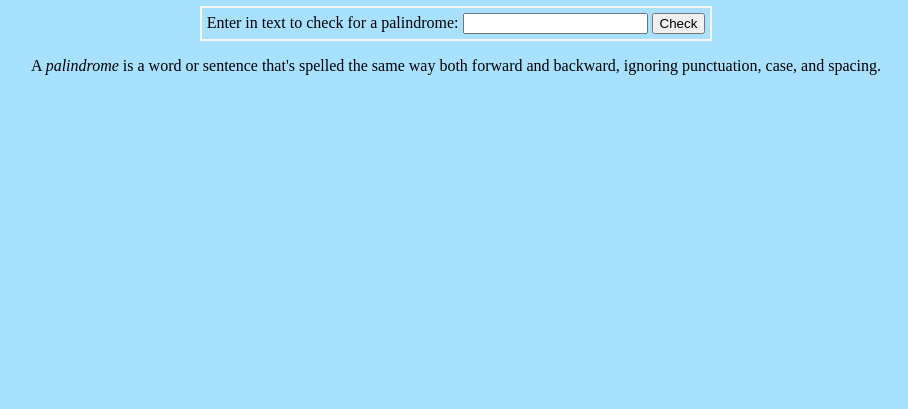
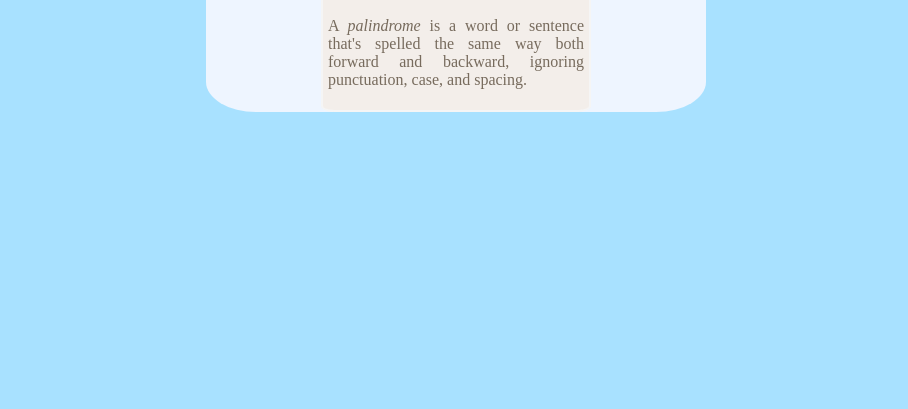
Before and after one commit to MHajdo/palindrome_checker, a plain HTML site: page index.html in a window 1280 px wide. Shown: the part 391-800 px from the top of the page, without its empty margins (184-1092 px from the left). Drawn offline with Linux system fonts and the light colour scheme.

Commit message:
css updates

```diff
--- a/index.html
+++ b/index.html
@@ -16,7 +16,7 @@
             <div id="result"></div>
         </div>
         <div class="info">
-            <p>A <i>palindrome</i> is a word or sentence that's spelled the same way both forward and backward, ignoring punctuation, case, and spacing.</p>
+            <p class="info-text">A <i>palindrome</i> is a word or sentence that's spelled the same way both forward and backward, ignoring punctuation, case, and spacing.</p>
         </div>
     </div>
     <script src="script.js"></script>
--- a/script.js
+++ b/script.js
@@ -15,9 +15,9 @@ checkButton.addEventListener("click", () => {
         alert("Please input a value")
     } else if (palindromeChecker(textInput.value)) {
         resultDiv.innerHTML = `
-        <p><strong>${textInput.value}</strong> is a palindrome</p>`
+        <p class="palindrome"><strong>${textInput.value}</strong> is a palindrome</p>`
     } else {
         resultDiv.innerHTML = `
-        <p><strong>${textInput.value}</strong> is not a palindrome</p>`
+        <p class="not-palindrome"><strong>${textInput.value}</strong> is not a palindrome</p>`
     }
 })
--- a/styles.css
+++ b/styles.css
@@ -9,17 +9,46 @@ body {
 }
 
 .container {
-    width: 100%;
-    min-height: 100vh;
+    background-color: #EEF5FF;
+    border-radius: 10%;
+    max-width: 500px;
+    max-height: 100vh;
     position: relative;
     display: flex;
     flex-direction: column;
     justify-content: center;
     align-items: center;
-
+    gap: 10px;
+    margin: auto;
+    margin-top: 25vh;
 }
 
 .checker {
+    padding: 5px;
+    display: flex;
+    flex-direction: column;
+    gap: 5px;
+}
+
+.info {
+    background-color: #F3EEEA;
+    max-width: 270px;
     border: 2px solid whitesmoke;
+    border-radius: 5%;
     padding: 5px;
 }
+
+.info-text {
+    color: #776B5D;
+    text-align: justify;
+}
+
+.not-palindrome {
+    background-color: red;
+    text-align: center;
+}
+
+.palindrome {
+    background-color: greenyellow;
+    text-align: center;
+}
```
